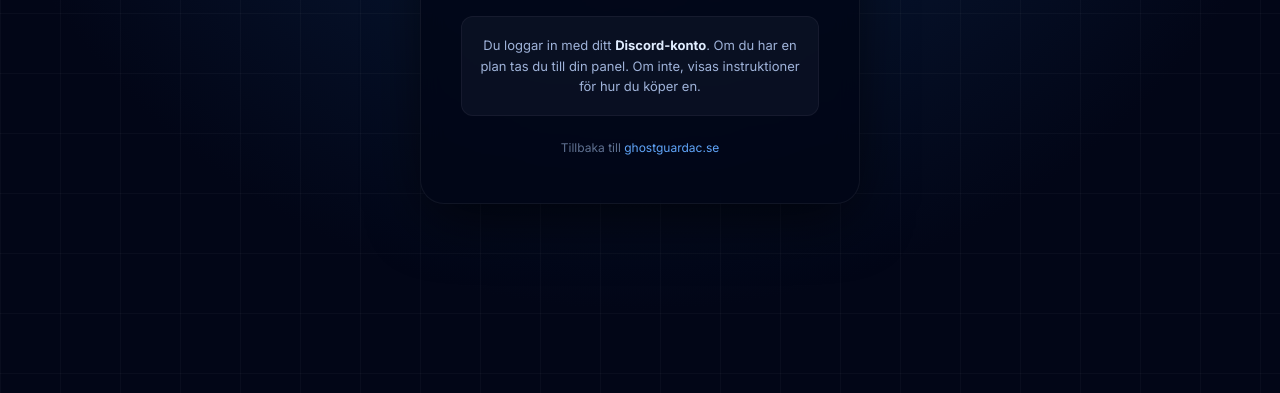
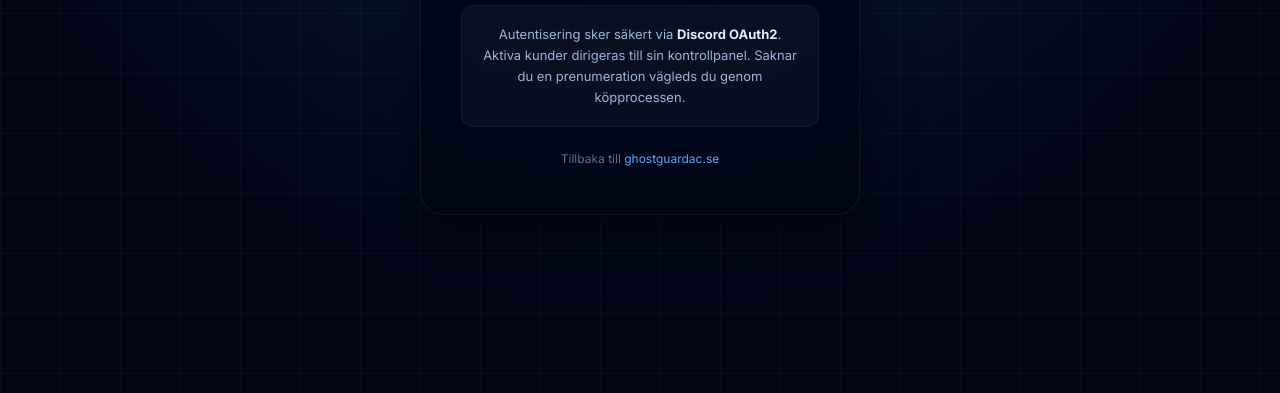
Before and after one commit to realghost120/ghostguard, a website: page login.html in a window 1280 px wide. Shown: the part 407-800 px from the top of the page. Drawn offline with Linux system fonts and the light colour scheme.

Commit message:
Proffsigare text på login-sidan

```diff
--- a/login.html
+++ b/login.html
@@ -127,7 +127,7 @@
     </a>
 
     <div class="info">
-      Du loggar in med ditt <strong>Discord-konto</strong>. Om du har en plan tas du till din panel. Om inte, visas instruktioner för hur du köper en.
+      Autentisering sker säkert via <strong>Discord OAuth2</strong>. Aktiva kunder dirigeras till sin kontrollpanel. Saknar du en prenumeration vägleds du genom köpprocessen.
     </div>
 
     <div class="footer">
```
